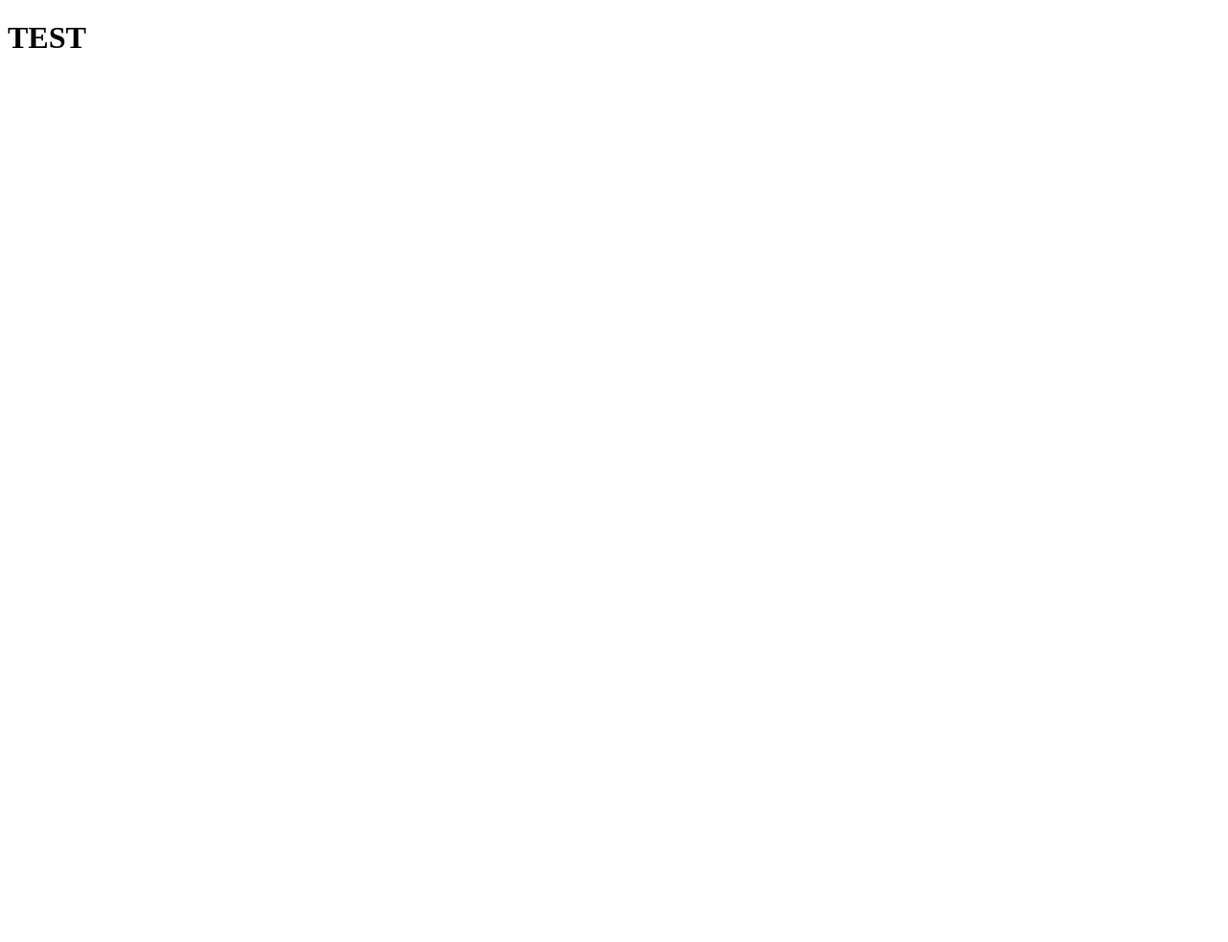
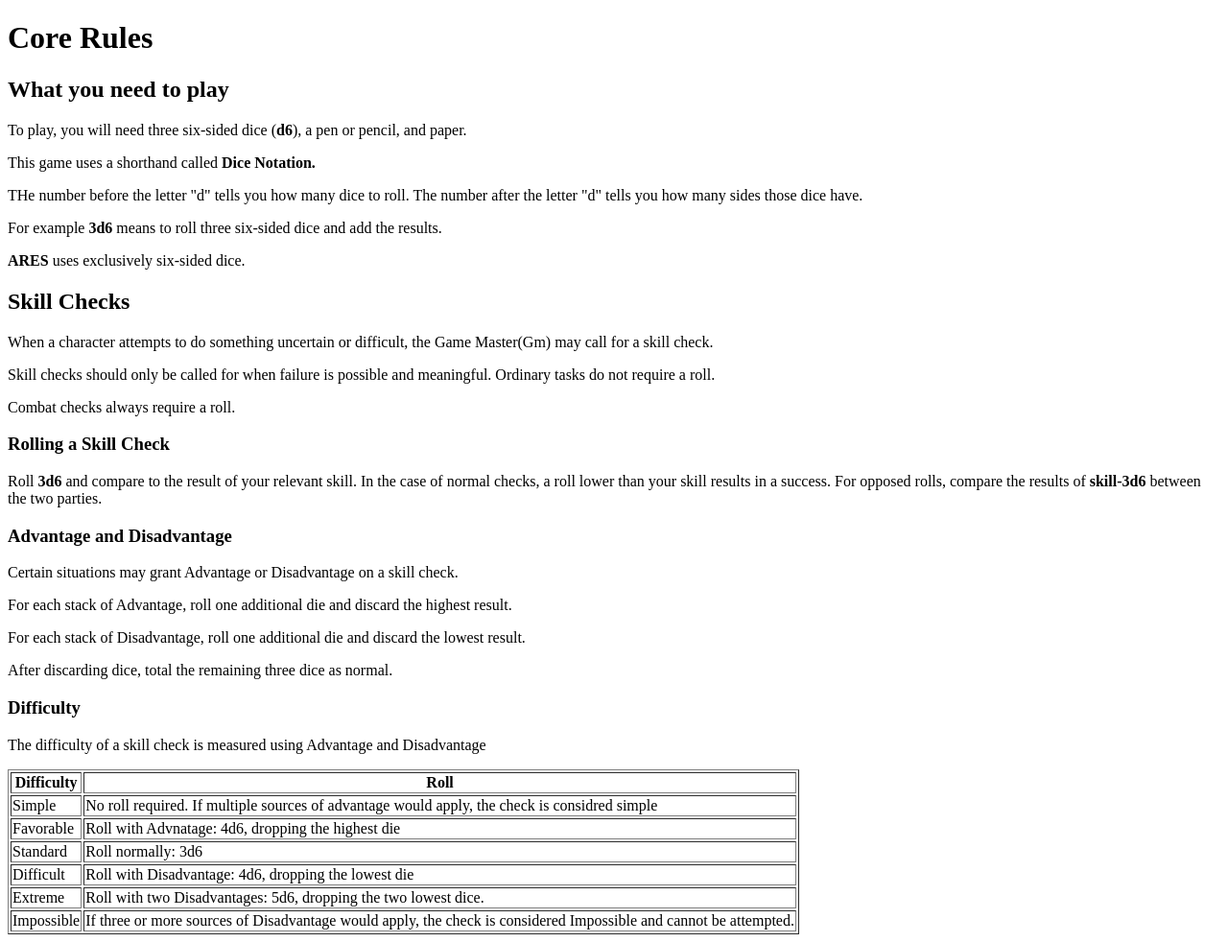
Before and after one commit to KnightlyGoose/gm-toolkit, a plain HTML site: page src/core-rules.html in a window 1280 px wide. Shown: the whole page at 96% size. Before the commit the page ends 800 px from the top, so only its background shows below. Drawn offline with Linux system fonts and the light colour scheme.

Commit message:
Add core-rules.html

```diff
--- a/src/core-rules.html
+++ b/src/core-rules.html
@@ -3,9 +3,116 @@
 <head>
     <meta charset="UTF-8">
     <meta name="viewport" content="width=device-width, initial-scale=1.0">
-    <title>Document</title>
+    <title>Core Rules</title>
 </head>
 <body>
-    <h1>TEST</h1>
+    <h1>Core Rules</h1>
+
+    <h2>What you need to play</h2>
+    <p>To play, you will need three six-sided dice (<strong>d6</strong>), a pen or pencil, and paper.</p>
+    <p>
+        This game uses a shorthand called <strong>Dice Notation.</strong>
+    </p>
+
+    <p>
+        THe number before the letter "d" tells you how many dice to roll.
+        The number after the letter "d" tells you how many sides those dice have.
+    </p>
+
+    <p>
+        For example <strong>3d6</strong> means to roll three six-sided dice and add the results.
+    </p>
+    <p>
+        <strong>ARES</strong> uses exclusively six-sided dice.
+    </p>
+    <h2>Skill Checks</h2>
+    <p>
+        When a character attempts to do something uncertain or difficult, the Game Master(Gm) may call for a skill check.
+    </p>
+
+    <p>
+        Skill checks should only be called for when failure is possible and meaningful. Ordinary tasks do not require a roll.
+    </p>
+
+    <p>
+        Combat checks always require a roll.
+    </p>
+
+    <h3>Rolling a Skill Check</h3>
+    <p>
+        Roll <strong>3d6</strong> and compare to the result of your relevant skill.
+        In the case of normal checks, a roll lower than your skill results in a success.
+        For opposed rolls, compare the results of <strong>skill-3d6</strong> between the two parties.
+    </p>
+
+    <h3>Advantage and Disadvantage</h3>
+    <p>
+        Certain situations may grant Advantage or Disadvantage on a skill check.
+    </p>
+    <p>
+        For each stack of Advantage, roll one additional die and discard the highest result.
+    </p>
+
+    <p>
+        For each stack of Disadvantage, roll one additional die and discard the lowest result.
+    </p>
+
+    <p>
+        After discarding dice, total the remaining three dice as normal.
+    </p>
+
+    <h3>Difficulty</h3>
+    <p>
+        The difficulty of a skill check is measured using Advantage and Disadvantage
+    </p>
+
+    <table border="1">
+        <tr>
+            <th>Difficulty</th>
+            <th>Roll</th>
+        </tr>
+
+        <tr>
+            <td>Simple</td>
+            <td>No roll required. If multiple sources of advantage would apply, the check is considred simple</td>
+        </tr>
+
+        <tr>
+            <td>Favorable</td>
+            <td>
+                Roll with Advnatage: 4d6, dropping the highest die
+            </td>
+        </tr>
+
+        <tr>
+            <td>Standard</td>
+            <td>
+                Roll normally: 3d6
+            </td>
+        </tr>
+
+        <tr>
+            <td>Difficult</td>
+            <td>
+                Roll with Disadvantage: 4d6, dropping the lowest die
+            </td>
+        </tr>
+
+        <tr>
+            <td>Extreme</td>
+            <td>
+                Roll with two Disadvantages: 5d6, dropping the two lowest dice.
+            </td>
+        </tr>
+
+        <tr>
+            <td>Impossible</td>
+            <td>
+                If three or more sources of Disadvantage would apply, the check is considered Impossible and cannot be attempted.
+            </td>
+        </tr>
+
+
+    </table>
 </body>
 </html>
```
